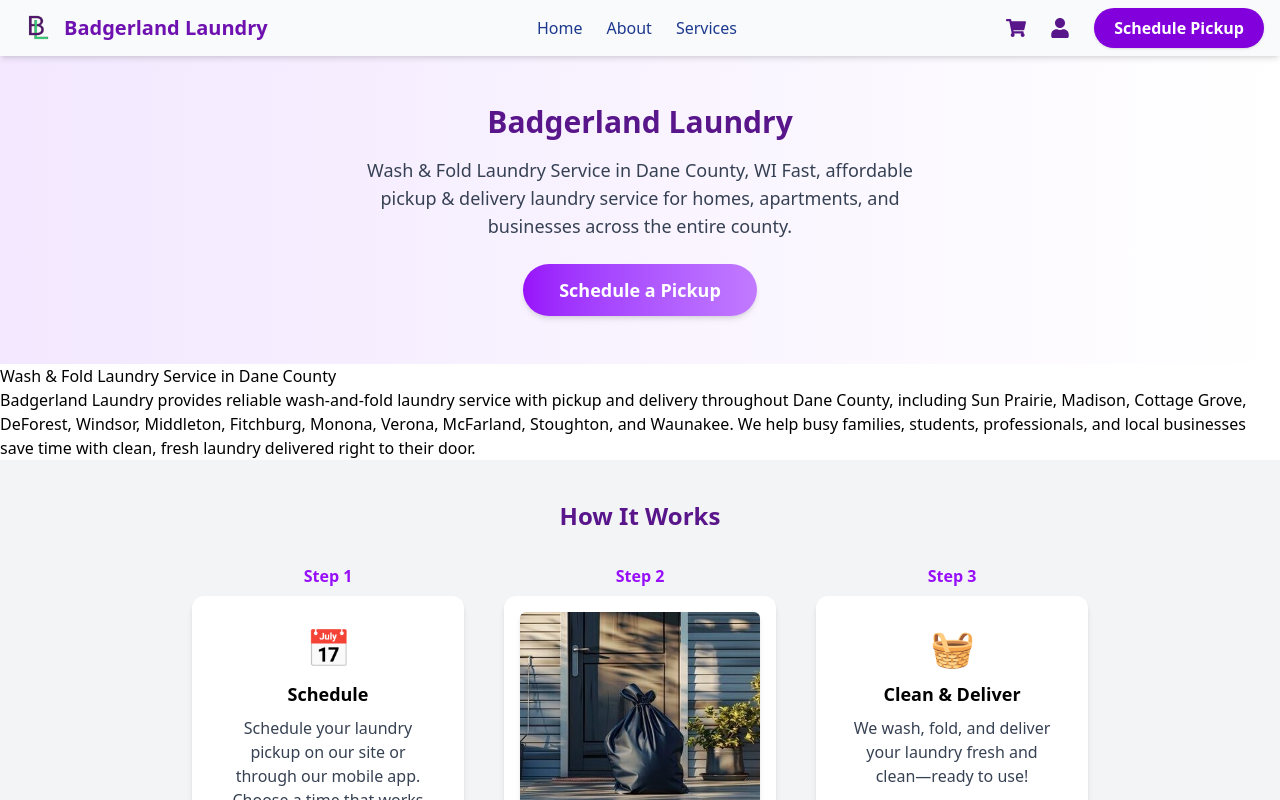
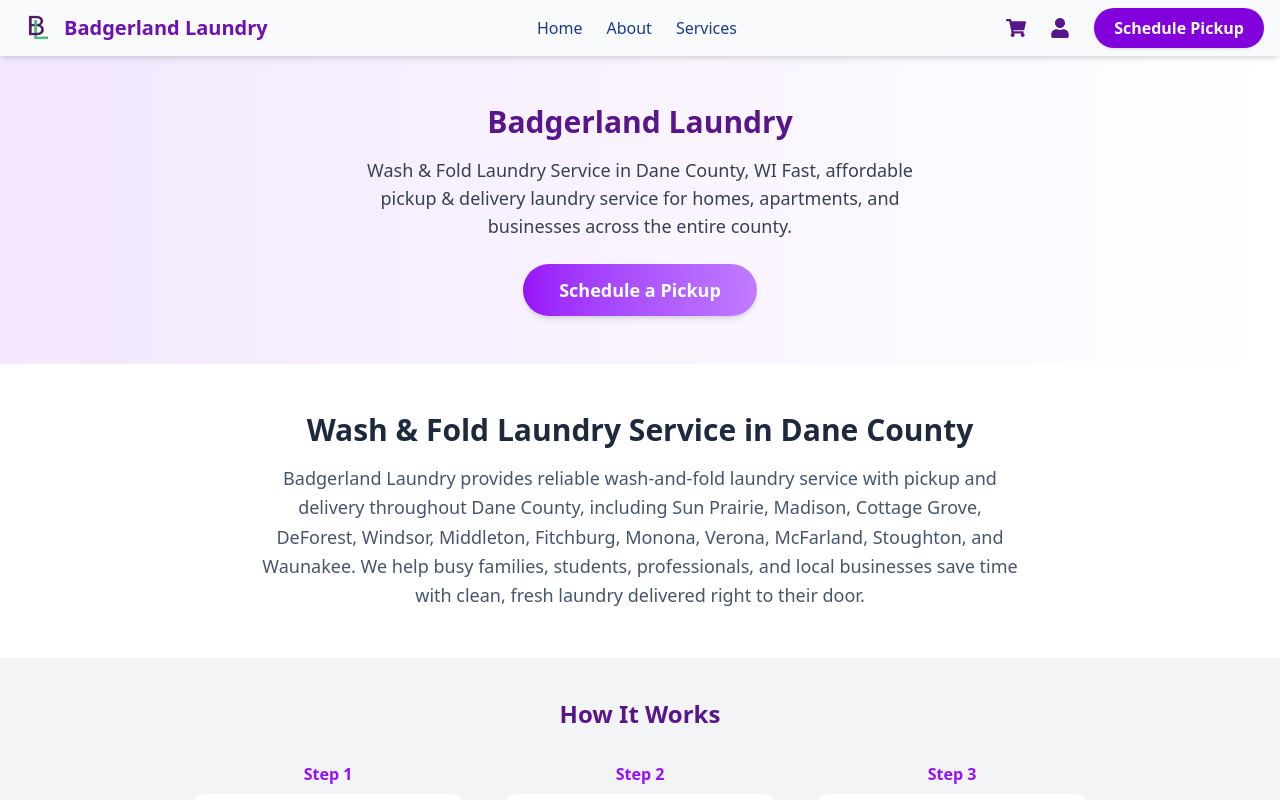
Before and after one commit to Badgerland608/BadgerlandSite, a React (Vite) app: page / in a window 1280 px wide. Shown: the top 800 px of the page. Built offline with nearby package versions, Linux system fonts and the light colour scheme; no server answers.

Commit message:
Update Intro.jsx

```diff
--- a/src/Intro.jsx
+++ b/src/Intro.jsx
@@ -2,9 +2,16 @@ import React from 'react';
 
 function Intro() {
   return (
-   <section className="relative z-10">
-      <h2>Wash & Fold Laundry Service in Dane County</h2>
-      <p>Badgerland Laundry provides reliable wash‑and‑fold laundry service with pickup and delivery throughout Dane County, including Sun Prairie, Madison, Cottage Grove, DeForest, Windsor, Middleton, Fitchburg, Monona, Verona, McFarland, Stoughton, and Waunakee. We help busy families, students, professionals, and local businesses save time with clean, fresh laundry delivered right to their door.</p>
+    <section className="relative z-10 py-12 px-4 bg-white">
+      <div className="max-w-3xl mx-auto text-center">
+        <h2 className="text-3xl font-semibold text-slate-800 mb-4">
+          Wash & Fold Laundry Service in Dane County
+        </h2>
+
+        <p className="text-slate-600 leading-relaxed text-lg">
+          Badgerland Laundry provides reliable wash‑and‑fold laundry service with pickup and delivery throughout Dane County, including Sun Prairie, Madison, Cottage Grove, DeForest, Windsor, Middleton, Fitchburg, Monona, Verona, McFarland, Stoughton, and Waunakee. We help busy families, students, professionals, and local businesses save time with clean, fresh laundry delivered right to their door.
+        </p>
+      </div>
     </section>
   );
 }
```
